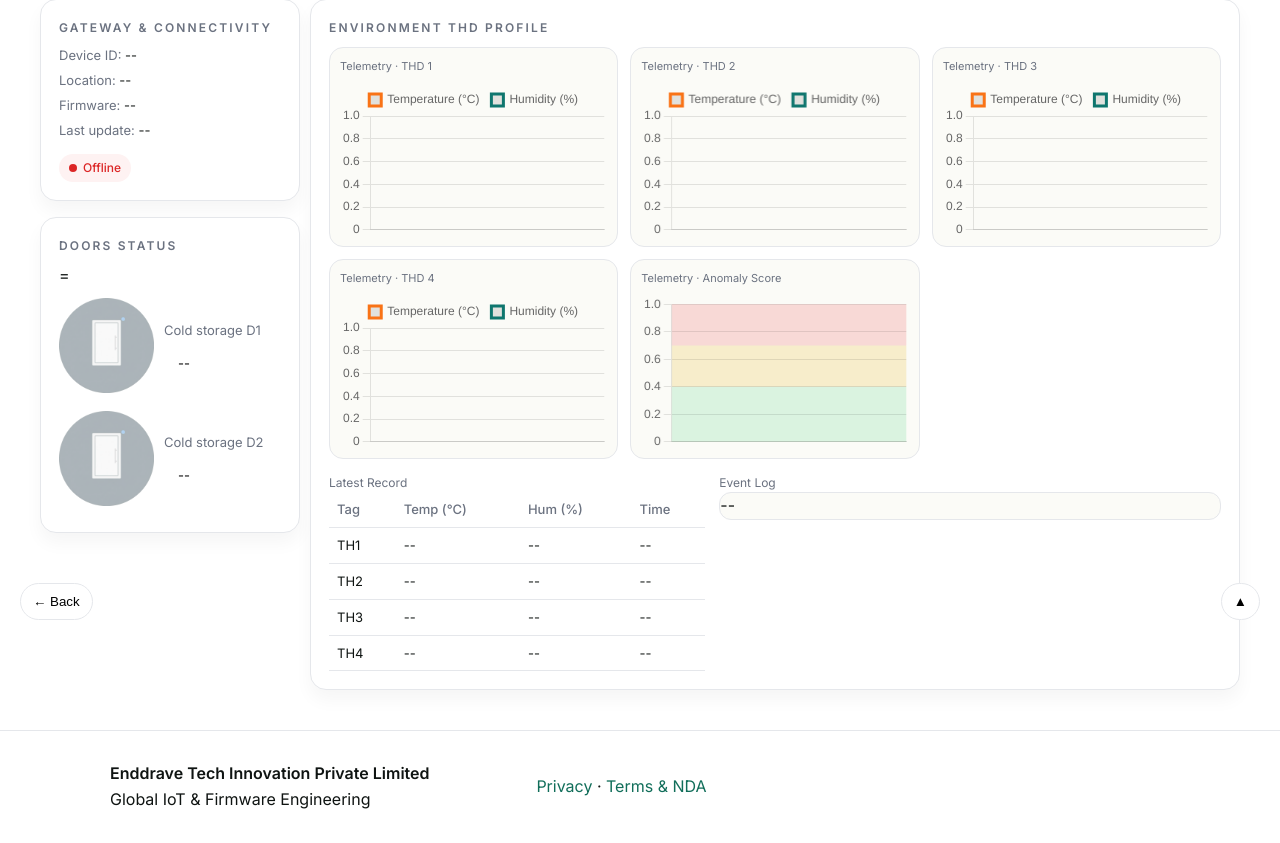
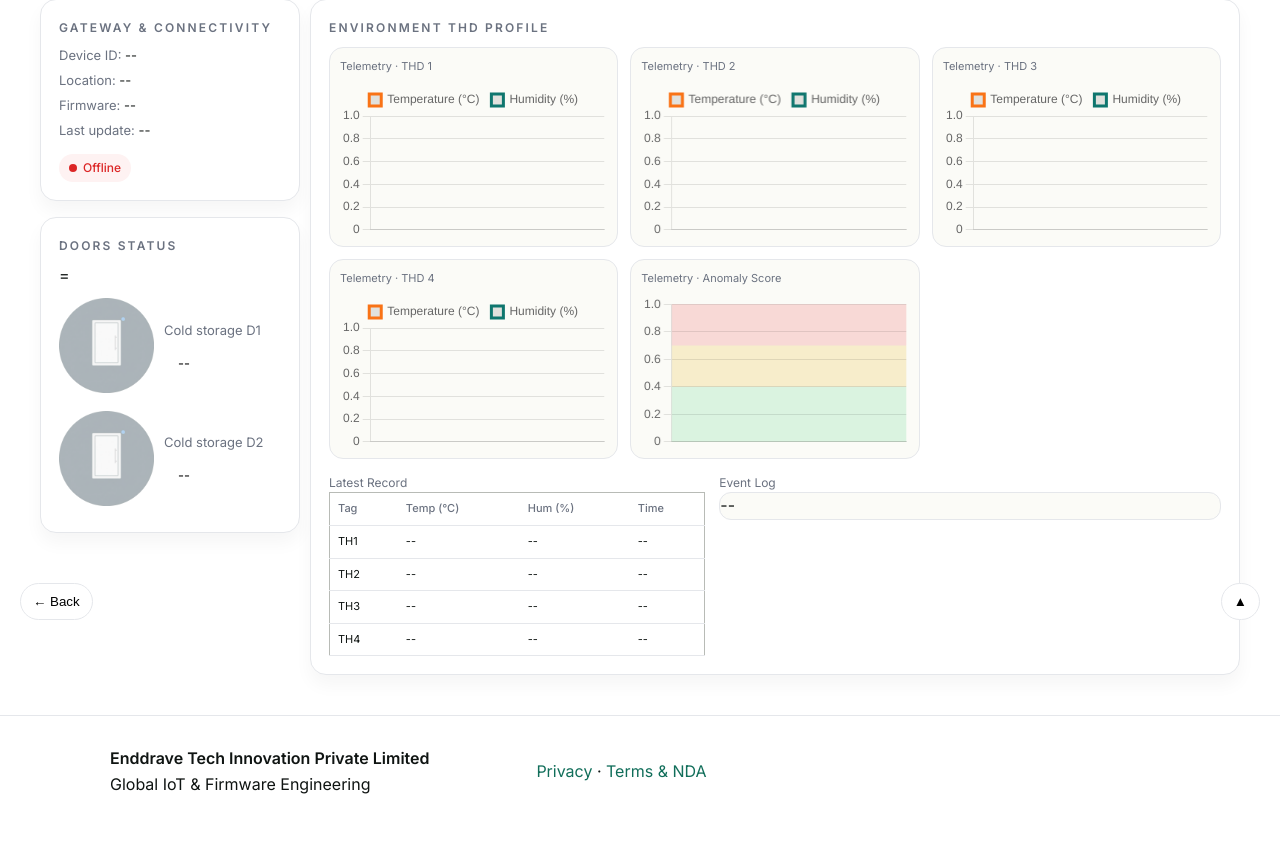
Before and after one commit to Enddrave/Enddrave, a PHP site: page /dashboard-cold-storage.html in a window 1280 px wide. Shown: the part 160-1003 px from the top of the page. After the commit the page ends 954 px from the top, so only its background shows below. Run offline with PHP 8.4, Linux system fonts and the light colour scheme; some libraries are stand-ins or nearby versions.

Commit message:
Update style-cold-storage.css

```diff
--- a/assets/css/style-cold-storage.css
+++ b/assets/css/style-cold-storage.css
@@ -294,7 +294,10 @@ body {
 table {
   width: 100%;
   border-collapse: collapse;
-  font-size: 13px;
+  font-size: 11px;
+  border: 1px solid #b8bbb6;
+  border-radius: 10px;
+  width: 100%;
 }
 
 th,
```
